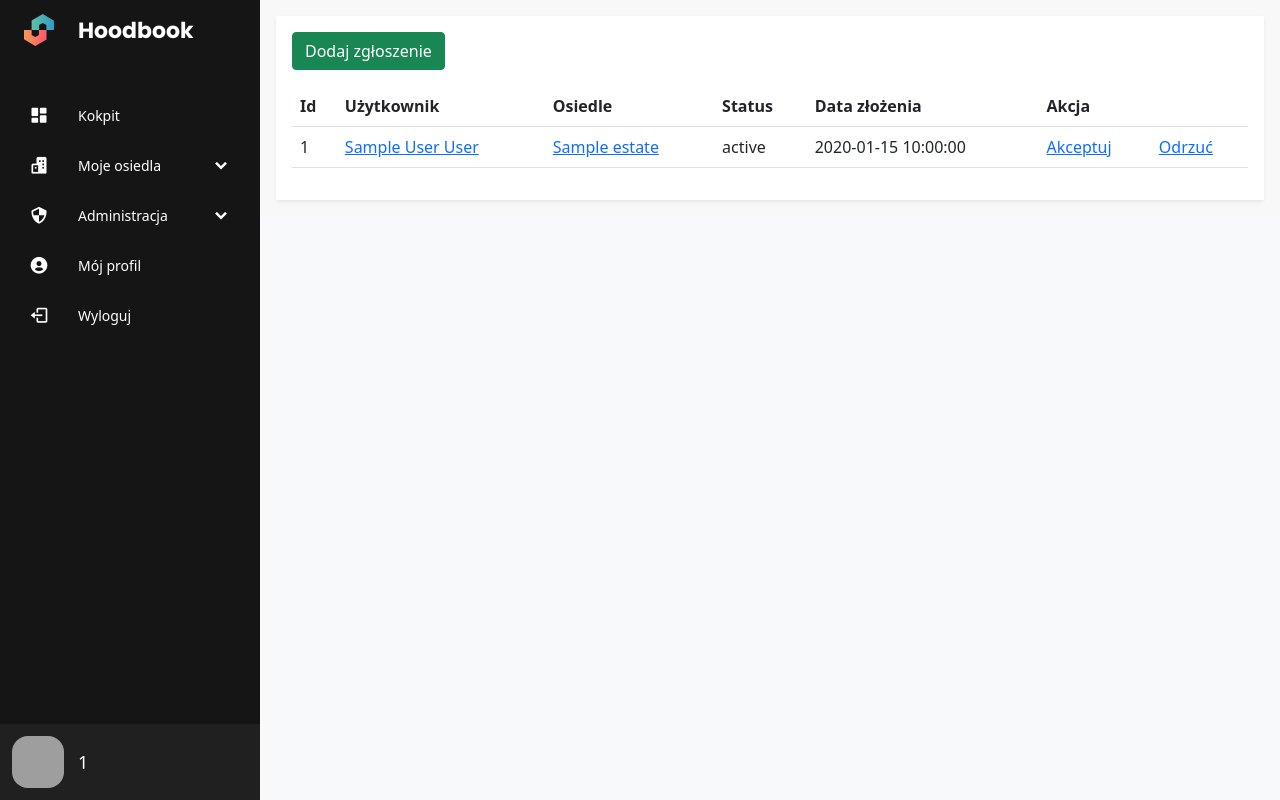
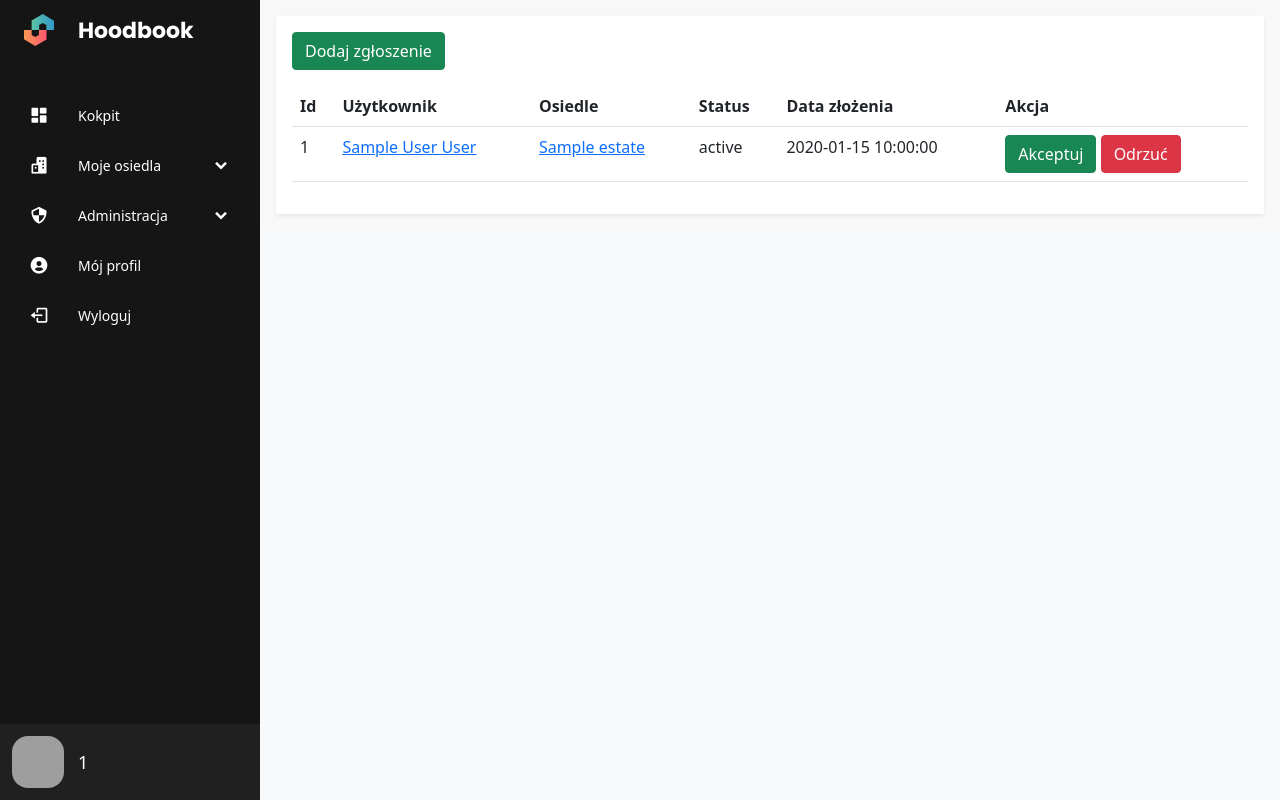
Before and after one commit to sniegocki/Hoodbook, a PHP site: page /HoodBook/adminPanelApplications in a window 1280 px wide. Run offline with PHP 8.4, Linux system fonts and the light colour scheme; the visitor is signed in with stand-in values (Sample User, id 1); tables that the repository leaves empty or names only in its code hold one stand-in row (values such as "Sample post"); data that the repository does not hold is empty; grey boxes are pictures that could not be loaded.

Commit message:
added styling

```diff
--- a/adminPanelApplications.php
+++ b/adminPanelApplications.php
@@ -106,8 +106,11 @@
                     echo "<td><a target='_blank' href='checkEstate?estate=$estateId'>" . $estateName . "</a></td>";
                     echo "<td>" . $appStatus . "</td>";
                     echo "<td>" . $appSendDate . "</td>";
-                    echo "<td class='no-sql'><a href='PHPMethods/AdminMethods/changeApplicationStatus?idapp=$appId&iduser=$userId&idestate=$estateId&type=2'>Akceptuj</a></td>";
-                    echo "<td class='no-sql'><a href='PHPMethods/AdminMethods/changeApplicationStatus?idapp=$appId&iduser=$userId&idestate=$estateId&type=1'>Odrzuć</a></td>";
+                    echo "
+                        <td class='no-sql'>
+                            <a class='btn btn-success' href='PHPMethods/AdminMethods/changeApplicationStatus?idapp=$appId&iduser=$userId&idestate=$estateId&type=2'>Akceptuj</a>
+                            <a class='btn btn-danger' href='PHPMethods/AdminMethods/changeApplicationStatus?idapp=$appId&iduser=$userId&idestate=$estateId&type=1'>Odrzuć</a>
+                        </td>";
                     echo "</tr>";
                 }
 
```
